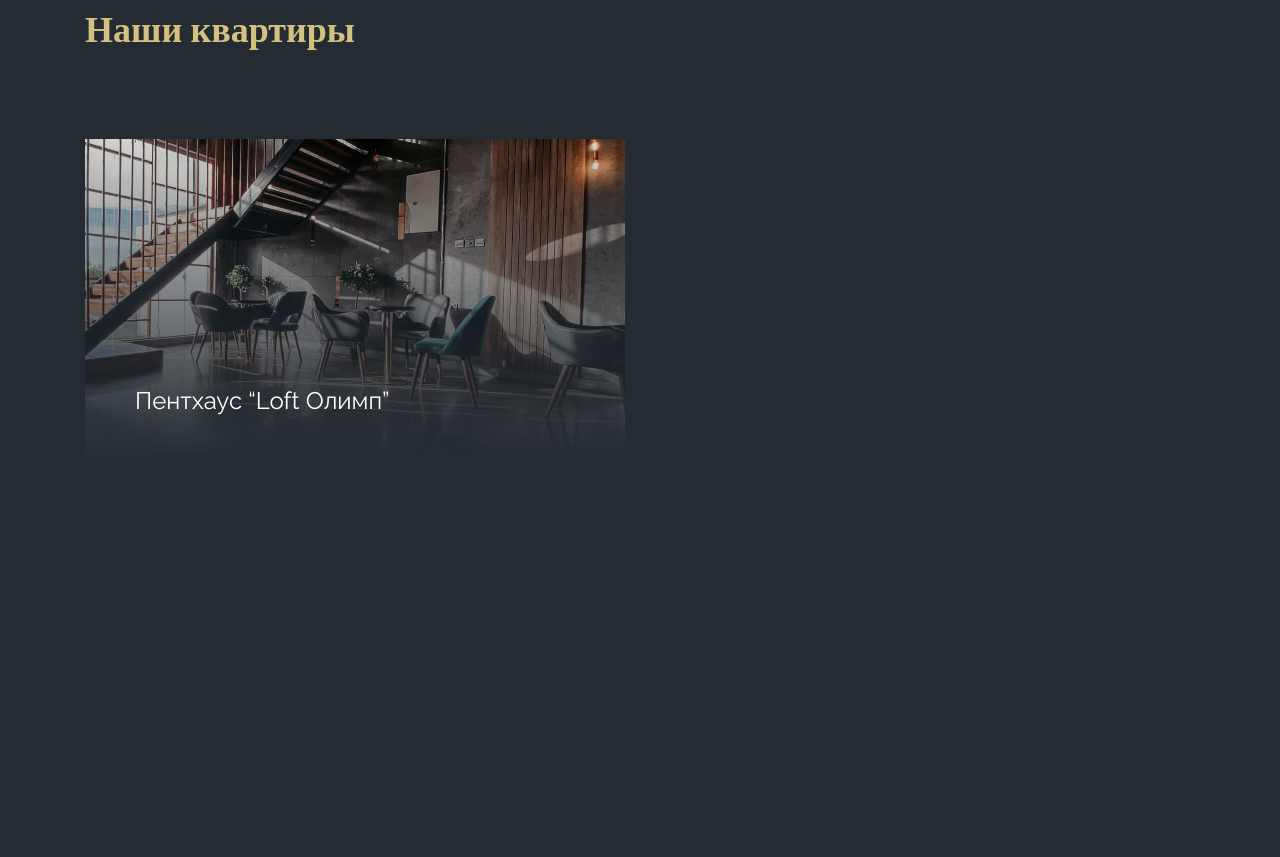
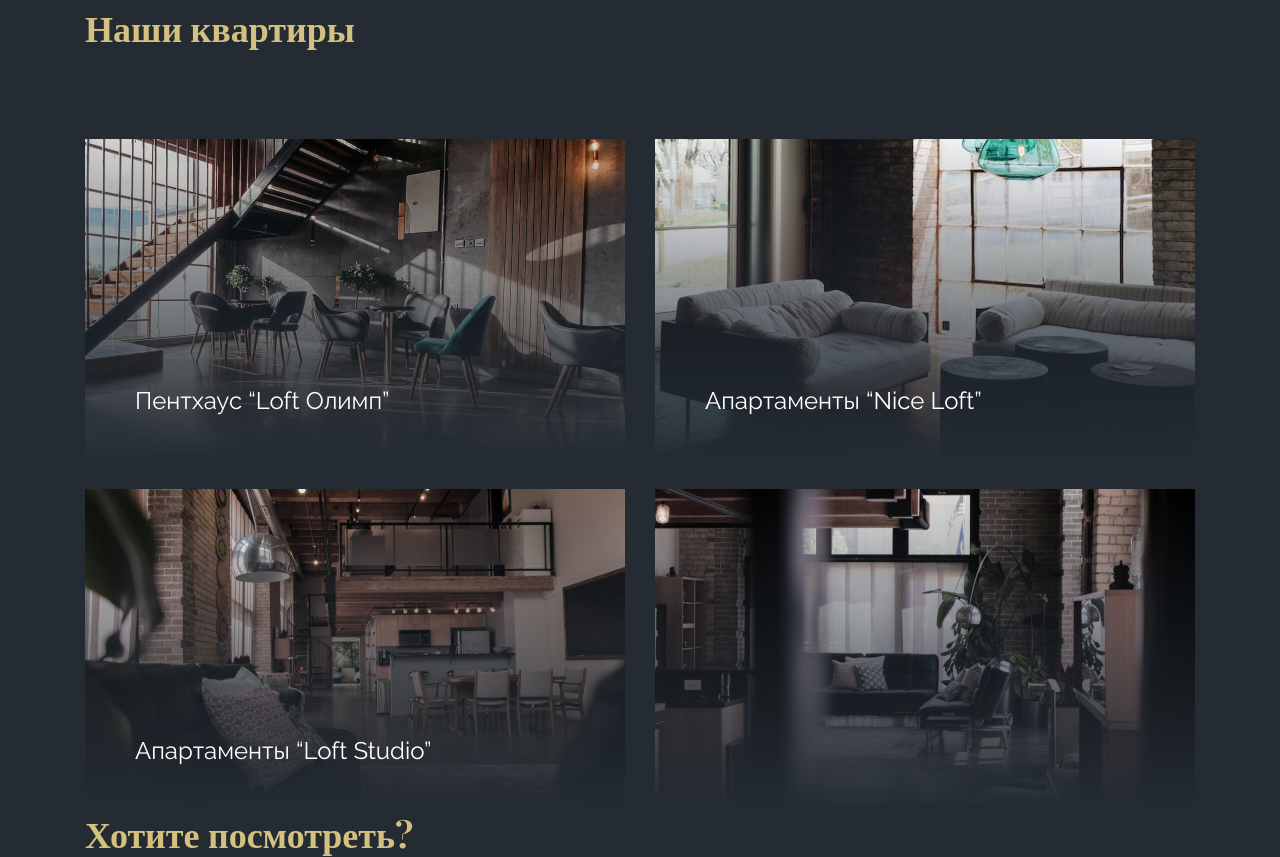
Before and after one commit to anarka312/loft-house, a plain HTML site: page index.html in a window 1280 px wide. Shown: the part 1264-2121 px from the top of the page. Before the commit the page ends 1723 px from the top, so only its background shows below. Drawn offline with nearby package versions, Linux system fonts and the light colour scheme.

Commit message:
new block

```diff
--- a/index.html
+++ b/index.html
@@ -85,6 +85,26 @@
                         <img src="./img/cards/01.jpg" alt="Пентхаус “Loft Олимп”" class="card__img">
                         <h3 class="card__title">Пентхаус “Loft Олимп”</h3>
                     </a>
+                    <a href="#!" class="card">
+                        <img src="./img/cards/02.jpg" alt="Апартаменты “Nice Loft””" class="card__img">
+                        <h3 class="card__title">Апартаменты “Nice Loft”</h3>
+                    </a>
+                    <a href="#!" class="card">
+                        <img src="./img/cards/03.jpg" alt="Апартаменты “Loft Studio”" class="card__img">
+                        <h3 class="card__title">Апартаменты “Loft Studio”</h3>
+                    </a>
+                    <a href="#!" class="card">
+                        <img src="./img/cards/04.jpg" alt="Loft квартира “Престиж”" class="card__img">
+                        <h3 class="card__title">Loft квартира “Престиж”/h3>
+                    </a>
+                </div>
+            </div>
+        </section>
+
+        <section class="cta">
+            <div class="container">
+                <div class="cta_title">
+                    <h2 class="title-2">Хотите посмотреть?</h2>
                 </div>
             </div>
         </section>
--- a/scss/block/_appartments.scss
+++ b/scss/block/_appartments.scss
@@ -7,5 +7,8 @@
 }
 
 .appartments__cards {
-
+    display: grid;
+    grid-template-columns: repeat(2, 1fr);
+    //grid-template-columns: repeat(auto-fit, minmax(290px));
+    gap: 30px;
 }
--- a/scss/block/_cards.scss
+++ b/scss/block/_cards.scss
@@ -1,14 +1,19 @@
 .card {
+    overflow: hidden;
     position: relative;
     display: inline-block;
+    color: $white;
 
     &::before {
-        content: "";
+        content: '';
+
         position: absolute;
+        z-index: 6;
         left: 0;
         top: 0;
         width: 100%;
         height: 100%;
+
         background: linear-gradient(
             180deg,
            rgba(36, 43, 51, 0) 0%,
@@ -17,17 +22,17 @@
 
     &::after {
         opacity: 0;
-        content: "";
+        content: '';
+
 
         position: absolute;
+        z-index: 7;
         left: 15px;
         top: 15px;
         right: 15px;
         bottom: 15px;
+        border: 3px double rgba(225, 255, 255, 0.4);
 
-
-
-        border: 3px double rgba(225, 255, 255, 0.4);
         transition: opacity 0.2s ease-in;
     }
 
@@ -41,11 +46,16 @@
 }
 
 .card__img {
+    position: relative;
+    z-index: 5;
+    transition: all 0.2s ease-in;
 
 
-    &:hover {
-        transform: scale(1.1);
-    }
+}
+
+.card:hover .card__img {
+    transform: scale(1.1);
+    filter: contrast(110%) brightness(1.2) saturate(1.2);
 }
 
 .card__title {
--- a/scss/main.scss
+++ b/scss/main.scss
@@ -8,3 +8,4 @@
 @import './block/benefits';
 @import './block/appartments';
 @import './block/cards';
+@import './block/cta';
```
Also changed, not shown: css/main.css, scss/block/_cta.scss (added), 1 other file.
